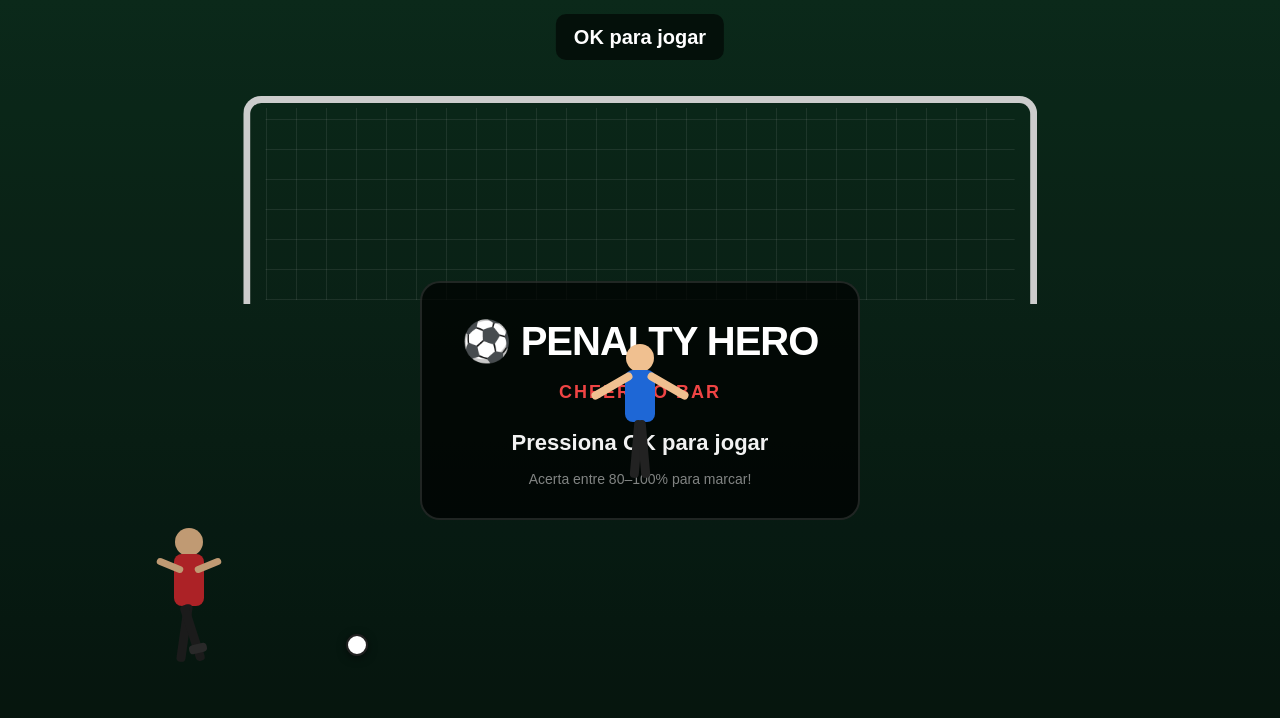
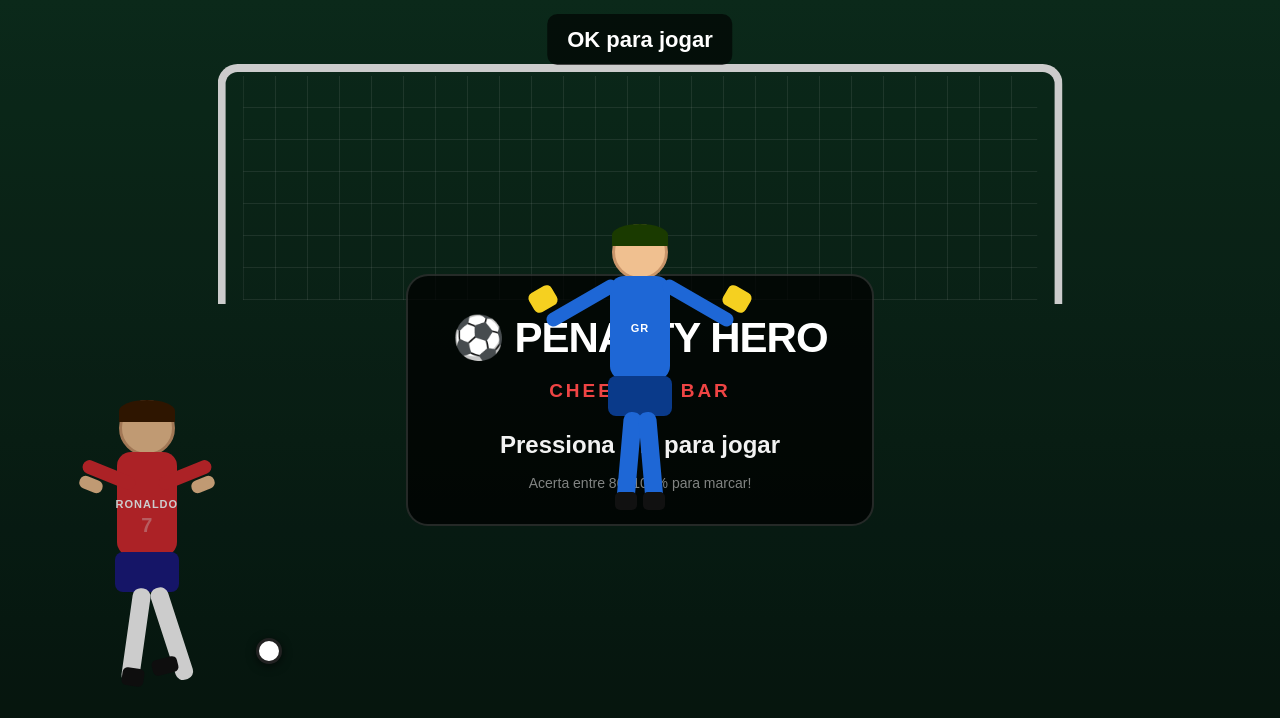
Before and after one commit to rffm95/PENALTY, a React (Vite) app: page / in a window 1280 px wide. Shown: the top 718 px of the page. Built offline with nearby package versions, Linux system fonts and the light colour scheme.

Commit message:
fix: keeper deep in goal, ball goes directly to corners, 2x bigger figures, RONALDO shirt

```diff
--- a/src/App.tsx
+++ b/src/App.tsx
@@ -17,7 +17,6 @@
     f(); setTimeout(f, 300); setTimeout(f, 1000);
   }, []);
 
-  // Barra de força — 2.4 por tick (20% mais rápido que 2.0)
   useEffect(() => {
     if (gameState !== GameState.POWERING) return;
     const step = () => {
@@ -43,28 +42,23 @@
 
   const shoot = () => {
     if (gameState === GameState.IDLE) {
-      setResult(null);
-      setPower(0);
-      dirRef.current = 1;
+      setResult(null); setPower(0); dirRef.current = 1;
       setGameState(GameState.POWERING);
       return;
     }
     if (gameState === GameState.POWERING) {
       const p = powerRef.current;
-      // <80% → centro (defesa), 80–90% → esquerda (golo), 90–100% → direita (golo)
       const side = p >= 90 ? 'right' : p >= 80 ? 'left' : 'center';
       const isGoal = side !== 'center';
       setGameState(GameState.KICKING);
       setTimeout(() => {
         setResult({ success: isGoal, prize: isGoal ? getRandomPrize() : undefined, side });
         setGameState(GameState.RESULT);
-      }, 520);
+      }, 560);
       return;
     }
     if (gameState === GameState.RESULT) {
-      setGameState(GameState.IDLE);
-      setResult(null);
-      setPower(0);
+      setGameState(GameState.IDLE); setResult(null); setPower(0);
     }
   };
 
@@ -86,71 +80,66 @@
   const isPower   = gameState === GameState.POWERING;
   const isKicking = gameState === GameState.KICKING;
   const isResult  = gameState === GameState.RESULT;
+  const shooting  = isKicking || isResult;
 
-  const kickSide = isResult ? result?.side : isKicking ? 'kick' : null;
+  const side = result?.side;
 
-  // Bola: cantos bem afastados do centro para não passar no boneco azul
-  const ballLeft = (isKicking || isResult)
-    ? (result?.side === 'left'   ? '21%'
-     : result?.side === 'right'  ? '75%'
-     : '48%')   // centro
-    : '27%';    // posição inicial (pé do jogador)
-  const ballBottom = (isKicking || isResult)
-    ? (result?.side === 'center' ? '40%' : '52%')  // centro vai mais baixo (para o boneco)
-    : '18%';
+  // Bola: posição final nos CANTOS da baliza (bem nas extremidades, longe do keeper)
+  // O keeper está centrado a ~50%, os cantos são ~20% e ~77%
+  const ballLeft   = shooting
+    ? (side === 'left'   ? '20%'
+     : side === 'right'  ? '77%'
+     : '49%')    // centro → vai para o keeper
+    : '20%';     // posição inicial junto ao jogador
 
-  // Keeper: só se move ligeiramente se for ao centro (para simular defesa)
-  // Quando vai para os cantos, o keeper NÃO persegue a bola
-  const keeperX = (isKicking || isResult) && result?.side === 'center' ? 0 : 0;
-  const keeperRotate = 0;
-  // Keeper salta para a frente quando defende (centro)
-  const keeperBottom = (isKicking || isResult) && result?.side === 'center' ? '42%' : '37%';
+  const ballBottom = shooting
+    ? (side === 'center' ? '39%'   // baixo e ao centro para o keeper apanhar
+     : '56%')                      // canto alto da baliza
+    : '17%';
 
   const powerColor = power >= 80 ? '#22c55e' : power >= 50 ? '#f59e0b' : '#ef4444';
   const powerZone  = power >= 90 ? '⚽ DIREITA' : power >= 80 ? '⚽ ESQUERDA' : '🧤 CENTRO';
 
+  // Keeper animação: só salta para a frente quando defende ao centro
+  const keeperAnim = shooting && side === 'center' ? 'keeperSave .5s ease-out forwards' : 'none';
+
   return (
-    <div
-      ref={rootRef}
-      tabIndex={0}
-      onClick={shoot}
-      style={{
-        width:'100%', height:'100vh', overflow:'hidden', outline:'none',
-        fontFamily:'Arial,sans-serif', color:'#fff', userSelect:'none',
-        position:'relative', background:'linear-gradient(180deg,#0d2232,#07131d)'
-      }}
-    >
+    <div ref={rootRef} tabIndex={0} onClick={shoot} style={{
+      width:'100%', height:'100vh', overflow:'hidden', outline:'none',
+      fontFamily:'Arial,sans-serif', color:'#fff', userSelect:'none',
+      position:'relative', background:'linear-gradient(180deg,#0d2232,#07131d)'
+    }}>
       <style>{`
         *{box-sizing:border-box}
         html,body,#root{width:100%;height:100%;margin:0;overflow:hidden}
-        @keyframes blink{0%,100%{opacity:1}50%{opacity:0.15}}
+        @keyframes blink{0%,100%{opacity:1}50%{opacity:.15}}
         @keyframes resultIn{0%{opacity:0;transform:scale(.9)}100%{opacity:1;transform:scale(1)}}
-        @keyframes keeperSave{0%{transform:translateY(0) scale(1)}50%{transform:translateY(-14px) scale(1.08)}100%{transform:translateY(0) scale(1)}}
+        @keyframes keeperSave{0%{transform:translateY(0)}40%{transform:translateY(-22px) scale(1.07)}100%{transform:translateY(0)}}
       `}</style>
 
       {/* Campo */}
       <div style={{ position:'absolute', inset:0, background:'linear-gradient(180deg,#0e3320,#0a2418 55%,#061810)' }} />
 
-      {/* Baliza — postes */}
+      {/* Baliza — postes grandes */}
       <div style={{
-        position:'absolute', left:'50%', top:'12%',
-        width:'62%', height:'26%',
-        border:'7px solid #fff', borderBottom:'none',
-        borderRadius:'18px 18px 0 0', transform:'translateX(-50%)'
+        position:'absolute', left:'50%', top:'8%',
+        width:'66%', height:'30%',
+        border:'8px solid #fff', borderBottom:'none',
+        borderRadius:'20px 20px 0 0', transform:'translateX(-50%)'
       }} />
       {/* Rede */}
       <div style={{
-        position:'absolute', left:'50%', top:'13.5%',
-        width:'58.5%', height:'24%',
-        backgroundImage:'repeating-linear-gradient(90deg,rgba(255,255,255,.1) 0,rgba(255,255,255,.1) 1px,transparent 1px,transparent 30px),repeating-linear-gradient(0deg,rgba(255,255,255,.1) 0,rgba(255,255,255,.1) 1px,transparent 1px,transparent 30px)',
+        position:'absolute', left:'50%', top:'9.5%',
+        width:'62%', height:'28%',
+        backgroundImage:'repeating-linear-gradient(90deg,rgba(255,255,255,.1) 0,rgba(255,255,255,.1) 1px,transparent 1px,transparent 32px),repeating-linear-gradient(0deg,rgba(255,255,255,.1) 0,rgba(255,255,255,.1) 1px,transparent 1px,transparent 32px)',
         transform:'translateX(-50%)'
       }} />
 
       {/* HUD topo */}
       <div style={{
         position:'absolute', top:14, left:'50%', transform:'translateX(-50%)',
-        background:'rgba(0,0,0,.6)', borderRadius:10, padding:'8px 18px',
-        fontSize:20, fontWeight:700, zIndex:20, whiteSpace:'nowrap', textAlign:'center'
+        background:'rgba(0,0,0,.65)', borderRadius:10, padding:'9px 20px',
+        fontSize:22, fontWeight:700, zIndex:20, whiteSpace:'nowrap', textAlign:'center'
       }}>
         {isIdle    && 'OK para jogar'}
         {isPower   && `Força: ${Math.round(power)}% — ${powerZone}`}
@@ -161,10 +150,9 @@
       {/* Barra de força */}
       {isPower && (
         <div style={{
-          position:'absolute', left:16, top:'50%', transform:'translateY(-50%)',
-          width:26, height:200,
-          border:'2px solid rgba(255,255,255,.4)', borderRadius:13,
-          background:'rgba(0,0,0,.35)', overflow:'hidden'
+          position:'absolute', left:18, top:'50%', transform:'translateY(-50%)',
+          width:30, height:220, border:'2px solid rgba(255,255,255,.4)',
+          borderRadius:14, background:'rgba(0,0,0,.35)', overflow:'hidden'
         }}>
           <div style={{
             position:'absolute', bottom:0, left:0, width:'100%',
@@ -172,48 +160,82 @@
             background:`linear-gradient(to top,#d61f2a,${powerColor})`,
             transition:'height .05s linear'
           }} />
-          {/* linha zona de golo a 80% */}
-          <div style={{ position:'absolute', bottom:'80%', left:0, right:0, height:2, background:'rgba(255,255,255,.6)' }} />
+          <div style={{ position:'absolute', bottom:'80%', left:0, right:0, height:2, background:'rgba(255,255,255,.7)' }} />
         </div>
       )}
 
-      {/* JOGADOR vermelho */}
-      <div style={{ position:'absolute', left:'12%', bottom:'14%', width:70, height:160, transformOrigin:'50% 100%' }}>
-        <div style={{ position:'absolute', left:'50%', top:0, width:28, height:28, borderRadius:'50%', background:'#f0c090', transform:'translateX(-50%)' }} />
-        <div style={{ position:'absolute', left:'50%', top:26, width:30, height:52, background:'#d72a30', borderRadius:8, transform:'translateX(-50%)' }} />
-        <div style={{ position:'absolute', left:2,  top:34, width:28, height:7, background:'#f0c090', borderRadius:4, transform:'rotate(22deg)' }} />
-        <div style={{ position:'absolute', right:2, top:34, width:28, height:7, background:'#f0c090', borderRadius:4, transform:'rotate(-22deg)' }} />
-        <div style={{ position:'absolute', left:'38%', top:76, width:9, height:58, background:'#222', borderRadius:4, transform:'rotate(8deg)' }} />
+      {/* ======= JOGADOR VERMELHO (2x) ======= */}
+      {/* Escala 2x: width=140, height=320 */}
+      <div style={{ position:'absolute', left:'6%', bottom:'10%', width:140, height:320, transformOrigin:'50% 100%' }}>
+        {/* Cabeça */}
+        <div style={{ position:'absolute', left:'50%', top:0, width:56, height:56, borderRadius:'50%', background:'#f0c090', transform:'translateX(-50%)', border:'3px solid #c9956a' }} />
+        {/* Cabelo */}
+        <div style={{ position:'absolute', left:'50%', top:0, width:56, height:22, borderRadius:'50% 50% 0 0', background:'#3a1a00', transform:'translateX(-50%)' }} />
+        {/* Corpo / Camisola */}
+        <div style={{ position:'absolute', left:'50%', top:52, width:60, height:104, background:'#d72a30', borderRadius:14, transform:'translateX(-50%)', display:'flex', alignItems:'center', justifyContent:'center' }}>
+          <span style={{ fontSize:11, fontWeight:900, color:'#fff', letterSpacing:1, textAlign:'center', lineHeight:1.1 }}>RONALDO</span>
+        </div>
+        {/* Número 7 nas costas (visível como detalhe frontal) */}
+        <div style={{ position:'absolute', left:'50%', top:110, width:28, height:28, transform:'translateX(-50%)', fontSize:20, fontWeight:900, color:'rgba(255,255,255,.35)', textAlign:'center' }}>7</div>
+        {/* Braço esq */}
+        <div style={{ position:'absolute', left:4, top:68, width:56, height:14, background:'#d72a30', borderRadius:7, transform:'rotate(22deg)' }} />
+        <div style={{ position:'absolute', left:2, top:78, width:24, height:13, background:'#f0c090', borderRadius:6, transform:'rotate(22deg)' }} />
+        {/* Braço dir */}
+        <div style={{ position:'absolute', right:4, top:68, width:56, height:14, background:'#d72a30', borderRadius:7, transform:'rotate(-22deg)' }} />
+        <div style={{ position:'absolute', right:2, top:78, width:24, height:13, background:'#f0c090', borderRadius:6, transform:'rotate(-22deg)' }} />
+        {/* Calcões */}
+        <div style={{ position:'absolute', left:'50%', top:152, width:64, height:40, background:'#1a1a80', borderRadius:8, transform:'translateX(-50%)' }} />
+        {/* Perna esq */}
+        <div style={{ position:'absolute', left:'36%', top:188, width:18, height:96, background:'#fff', borderRadius:8, transform:'rotate(8deg)' }} />
+        <div style={{ position:'absolute', left:'32%', top:268, width:22, height:18, background:'#111', borderRadius:5, transform:'rotate(8deg)' }} />
+        {/* Perna dir — anima chuto */}
         <div style={{
-          position:'absolute', right:'38%', top:76, width:9, height:58,
-          background:'#222', borderRadius:4,
-          transform: isKicking ? 'rotate(-55deg) translateY(-12px)' : 'rotate(-18deg)',
+          position:'absolute', right:'36%', top:188, width:18, height:96,
+          background:'#fff', borderRadius:8,
+          transform: isKicking ? 'rotate(-58deg) translateY(-18px)' : 'rotate(-18deg)',
+          transformOrigin:'50% 0%',
           transition:'transform .18s'
         }} />
         <div style={{
-          position:'absolute', right:'24%', top: isKicking ? 88 : 116,
-          width:18, height:9, background:'#333', borderRadius:4,
-          transform: isKicking ? 'rotate(-52deg)' : 'rotate(-14deg)',
+          position:'absolute', right:'28%', top: isKicking ? 196 : 258,
+          width:26, height:16, background:'#111', borderRadius:5,
+          transform: isKicking ? 'rotate(-54deg)' : 'rotate(-14deg)',
           transition:'all .18s'
         }} />
       </div>
 
-      {/* GUARDA-REDES azul — centro fixo, salta ao defender */}
+      {/* ======= GUARDA-REDES AZUL (2x) — fundo da baliza ======= */}
+      {/* Posicionado bem dentro da baliza, no centro */}
       <div style={{
         position:'absolute',
-        left:'calc(50% - 35px)',
-        bottom: keeperBottom,
-        width:70, height:160, transformOrigin:'50% 100%',
-        transition: isKicking ? 'bottom .28s ease-out' : 'none',
-        animation: (isKicking || isResult) && result?.side === 'center' ? 'keeperSave .5s ease-out' : 'none',
+        left:'calc(50% - 70px)',  // centrado (metade de 140px)
+        bottom:'32%',             // dentro da baliza, bem ao fundo
+        width:140, height:320, transformOrigin:'50% 100%',
+        animation: keeperAnim,
         zIndex:8
       }}>
-        <div style={{ position:'absolute', left:'50%', top:0, width:28, height:28, borderRadius:'50%', background:'#f0c090', transform:'translateX(-50%)' }} />
-        <div style={{ position:'absolute', left:'50%', top:26, width:30, height:52, background:'#1e67d6', borderRadius:8, transform:'translateX(-50%)' }} />
-        <div style={{ position:'absolute', left:-16,  top:38, width:46, height:8, background:'#f0c090', borderRadius:4, transform:'rotate(-30deg)' }} />
-        <div style={{ position:'absolute', right:-16, top:38, width:46, height:8, background:'#f0c090', borderRadius:4, transform:'rotate(30deg)' }} />
-        <div style={{ position:'absolute', left:'38%',  top:76, width:9, height:58, background:'#222', borderRadius:4, transform:'rotate(5deg)' }} />
-        <div style={{ position:'absolute', right:'38%', top:76, width:9, height:58, background:'#222', borderRadius:4, transform:'rotate(-5deg)' }} />
+        {/* Cabeça */}
+        <div style={{ position:'absolute', left:'50%', top:0, width:56, height:56, borderRadius:'50%', background:'#f0c090', transform:'translateX(-50%)', border:'3px solid #c9956a' }} />
+        {/* Luvas no topo */}
+        <div style={{ position:'absolute', left:'50%', top:0, width:56, height:22, borderRadius:'50% 50% 0 0', background:'#1a3a00', transform:'translateX(-50%)' }} />
+        {/* Corpo */}
+        <div style={{ position:'absolute', left:'50%', top:52, width:60, height:104, background:'#1e67d6', borderRadius:14, transform:'translateX(-50%)', display:'flex', alignItems:'center', justifyContent:'center' }}>
+          <span style={{ fontSize:11, fontWeight:900, color:'#fff', letterSpacing:1 }}>GR</span>
+        </div>
+        {/* Braço esq — estendido */}
+        <div style={{ position:'absolute', left:-28, top:72, width:80, height:14, background:'#1e67d6', borderRadius:7, transform:'rotate(-30deg)' }} />
+        <div style={{ position:'absolute', left:-40, top:64, width:26, height:22, background:'#f5d020', borderRadius:6, transform:'rotate(-30deg)' }} />
+        {/* Braço dir — estendido */}
+        <div style={{ position:'absolute', right:-28, top:72, width:80, height:14, background:'#1e67d6', borderRadius:7, transform:'rotate(30deg)' }} />
+        <div style={{ position:'absolute', right:-40, top:64, width:26, height:22, background:'#f5d020', borderRadius:6, transform:'rotate(30deg)' }} />
+        {/* Calcões */}
+        <div style={{ position:'absolute', left:'50%', top:152, width:64, height:40, background:'#0a3a8a', borderRadius:8, transform:'translateX(-50%)' }} />
+        {/* Perna esq */}
+        <div style={{ position:'absolute', left:'36%', top:188, width:18, height:96, background:'#1e67d6', borderRadius:8, transform:'rotate(5deg)' }} />
+        <div style={{ position:'absolute', left:'32%', top:268, width:22, height:18, background:'#111', borderRadius:5 }} />
+        {/* Perna dir */}
+        <div style={{ position:'absolute', right:'36%', top:188, width:18, height:96, background:'#1e67d6', borderRadius:8, transform:'rotate(-5deg)' }} />
+        <div style={{ position:'absolute', right:'32%', top:268, width:22, height:18, background:'#111', borderRadius:5 }} />
       </div>
 
       {/* BOLA */}
@@ -221,20 +243,20 @@
         position:'absolute',
         left: ballLeft,
         bottom: ballBottom,
-        width:22, height:22, borderRadius:'50%',
-        background:'#fff', border:'2px solid #222',
-        boxShadow:'0 2px 8px rgba(0,0,0,.5)',
-        transition:(isKicking || isResult) ? 'left .42s ease-out, bottom .42s ease-out' : 'none',
-        zIndex:10
+        width:26, height:26, borderRadius:'50%',
+        background:'#fff', border:'3px solid #222',
+        boxShadow:'0 2px 10px rgba(0,0,0,.6)',
+        transition: shooting ? 'left .44s ease-out, bottom .44s ease-out' : 'none',
+        zIndex:15
       }} />
 
       {/* ECRÃ INICIAL */}
       {isIdle && (
         <div style={{ position:'absolute', inset:0, display:'flex', alignItems:'center', justifyContent:'center', background:'rgba(0,0,0,.2)', pointerEvents:'none' }}>
-          <div style={{ background:'rgba(0,0,0,.72)', border:'2px solid rgba(255,255,255,.12)', borderRadius:20, padding:'28px 40px', textAlign:'center' }}>
-            <div style={{ fontSize:40, fontWeight:900, letterSpacing:-1 }}>⚽ PENALTY HERO</div>
-            <div style={{ fontSize:18, marginTop:8, color:'#ef4444', fontWeight:800, letterSpacing:2 }}>CHEERS O BAR</div>
-            <div style={{ marginTop:20, fontSize:22, fontWeight:800, animation:'blink 1.4s ease-in-out infinite' }}>Pressiona OK para jogar</div>
+          <div style={{ background:'rgba(0,0,0,.75)', border:'2px solid rgba(255,255,255,.14)', borderRadius:22, padding:'30px 44px', textAlign:'center' }}>
+            <div style={{ fontSize:42, fontWeight:900, letterSpacing:-1 }}>⚽ PENALTY HERO</div>
+            <div style={{ fontSize:19, marginTop:8, color:'#ef4444', fontWeight:800, letterSpacing:3 }}>CHEERS O BAR</div>
+            <div style={{ marginTop:22, fontSize:24, fontWeight:800, animation:'blink 1.4s ease-in-out infinite' }}>Pressiona OK para jogar</div>
             <div style={{ marginTop:10, fontSize:14, opacity:.5 }}>Acerta entre 80–100% para marcar!</div>
           </div>
         </div>
@@ -242,20 +264,20 @@
 
       {/* RESULTADO */}
       {isResult && result && (
-        <div style={{ position:'absolute', inset:0, display:'flex', alignItems:'center', justifyContent:'center', background:'rgba(0,0,0,.65)', zIndex:50 }}>
+        <div style={{ position:'absolute', inset:0, display:'flex', alignItems:'center', justifyContent:'center', background:'rgba(0,0,0,.68)', zIndex:50 }}>
           <div style={{
-            background: result.success ? 'rgba(0,70,0,.94)' : 'rgba(110,0,0,.94)',
+            background: result.success ? 'rgba(0,70,0,.95)' : 'rgba(110,0,0,.95)',
             border:`3px solid ${result.success ? '#22c55e' : '#ef4444'}`,
-            borderRadius:20, padding:'32px 52px', textAlign:'center',
+            borderRadius:22, padding:'34px 56px', textAlign:'center',
             animation:'resultIn .22s ease-out'
           }}>
-            <div style={{ fontSize: result.success ? 76 : 60, fontWeight:900, letterSpacing:-2 }}>
+            <div style={{ fontSize: result.success ? 80 : 64, fontWeight:900, letterSpacing:-2 }}>
               {result.success ? '⚽ GOLO!' : '🧤 DEFESA!'}
             </div>
             {result.success && result.prize && (
-              <div style={{ marginTop:12, fontSize:28, fontWeight:800, color:'#FFD700' }}>🏆 {result.prize}</div>
+              <div style={{ marginTop:14, fontSize:30, fontWeight:800, color:'#FFD700' }}>🏆 {result.prize}</div>
             )}
-            <div style={{ marginTop:18, fontSize:16, opacity:.6, animation:'blink 1.4s ease-in-out infinite' }}>OK para jogar de novo</div>
+            <div style={{ marginTop:20, fontSize:17, opacity:.6, animation:'blink 1.4s ease-in-out infinite' }}>OK para jogar de novo</div>
           </div>
         </div>
       )}
```
